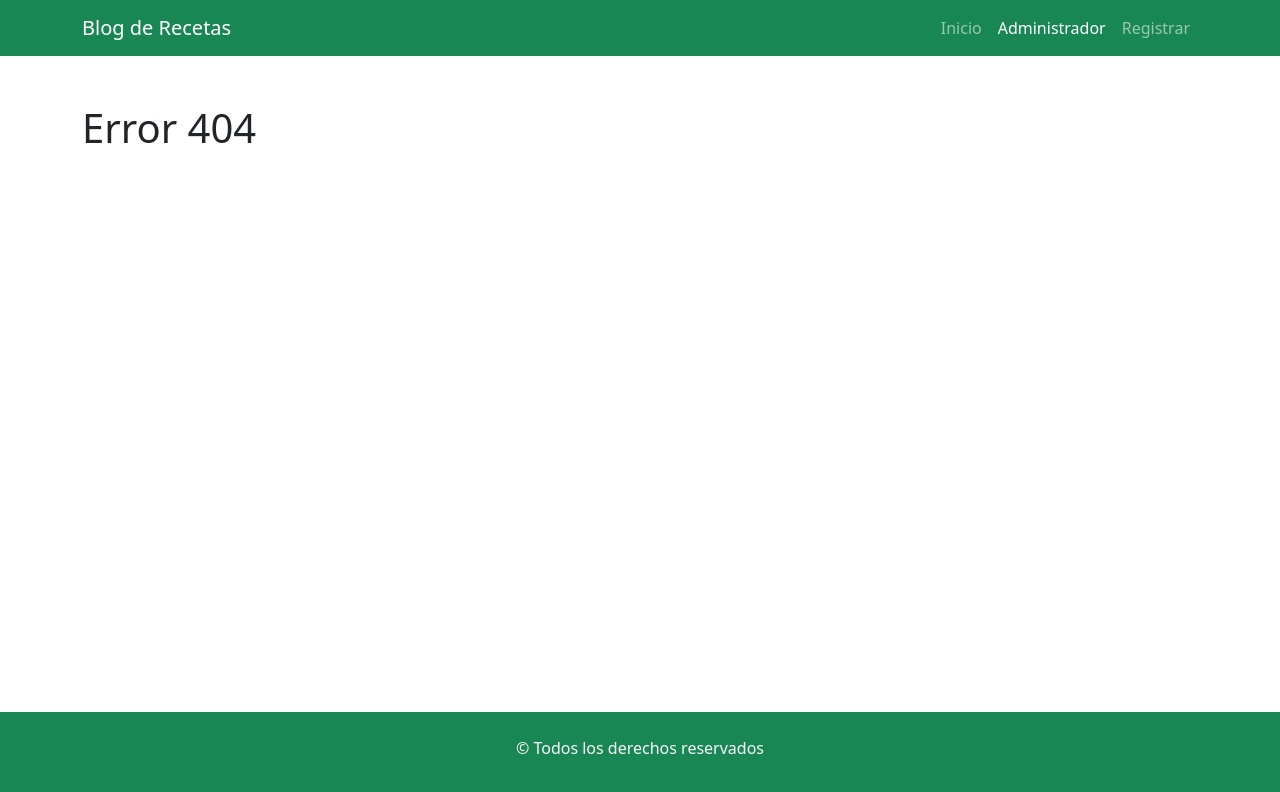
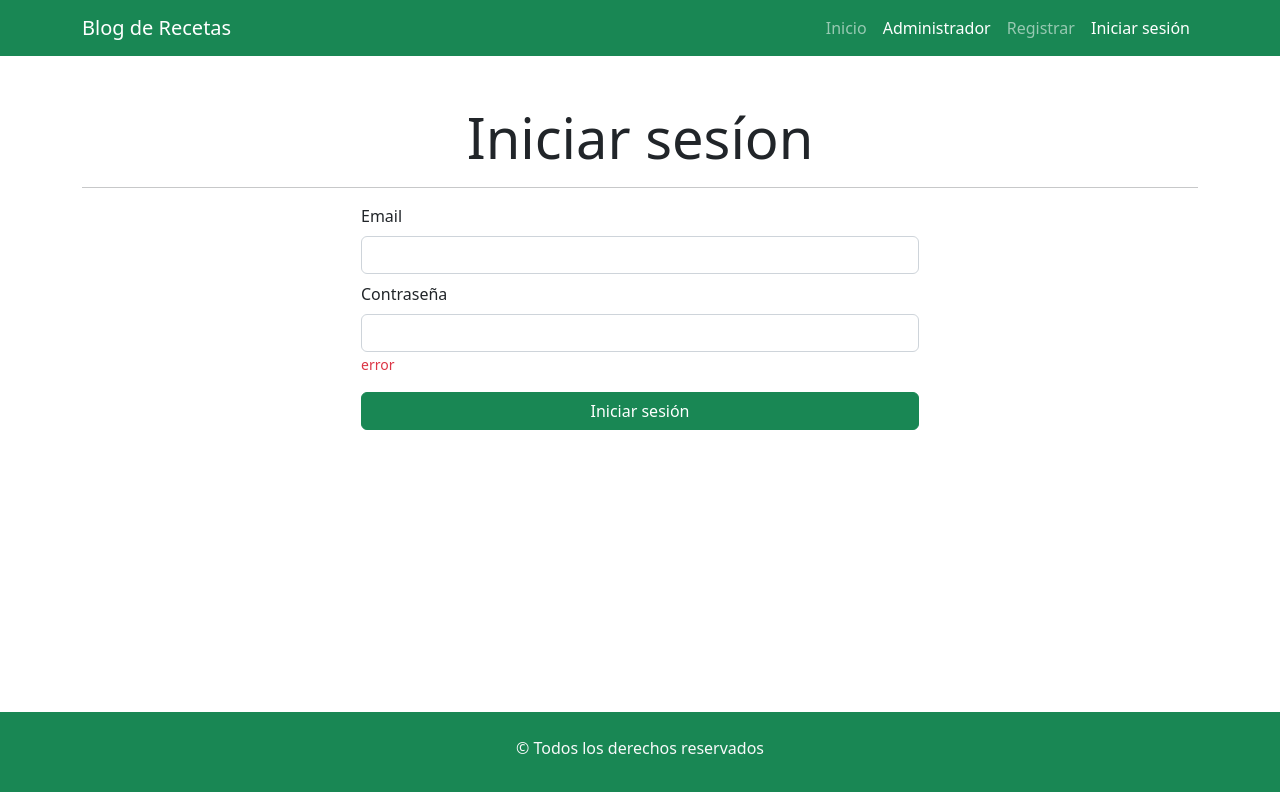
Before and after one commit to 22AGabriel/BlogRecetas-Frontend, a React (Create React App) app: page /administrar/login in a window 1280 px wide. Before the commit this address had no page. Shown: the top 792 px of the page. Built offline with nearby package versions, Linux system fonts and the light colour scheme.

Commit message:
maquetado de Login

```diff
--- a/src/App.jsx
+++ b/src/App.jsx
@@ -11,6 +11,7 @@ import Error404 from './components/views/Error404';
 import NavBar from './components/common/NavBar';
 import Footer from './components/common/Footer';
 import Registrar from './components/views/Registrar';
+import Login from './components/views/Login';
 
 function App() {
   return (
@@ -21,6 +22,7 @@ function App() {
         <Route exact path='/administrar' element={<Administrador/>} />
         <Route exact path='/detalle/:id' element={<DetalleReceta/>} />
         <Route exact path='/administrar/agregar' element={<AgregarReceta/>}/>
+        <Route exact path='/administrar/login' element={<Login/>}/>
         <Route exact path='/administrar/registrar' element={<Registrar/>}/>
         <Route exact path='/administrar/editar/:id' element={<EditarReceta/>}/>
         <Route exact path='*' element={<Error404/>} />
--- a/src/components/common/NavBar.jsx
+++ b/src/components/common/NavBar.jsx
@@ -21,6 +21,9 @@ const NavBar = () => {
               <NavLink to="/administrar/registrar" className={"nav-item nav-link"}>
                 Registrar
               </NavLink>
+              <NavLink to="/administrar/login" className={"nav-item nav-link"}>
+                Iniciar sesión
+              </NavLink>
             </Nav>
           </Navbar.Collapse>
         </Container>
--- /dev/null
+++ b/src/components/views/Login.jsx
@@ -0,0 +1,37 @@
+import React from "react";
+import { Button, Container, Form } from "react-bootstrap";
+
+const Login = () => {
+  return (
+    <Container className="my-5 mainSection">
+      <div className="text-center">
+        <h1 className="display-4">Iniciar sesíon</h1>
+        <hr />
+      </div>
+      <div className="d-flex justify-content-center">
+        <Form noValidate className="w-form">
+          <Form.Group className="mb-2">
+            <Form.Label>Email</Form.Label>
+            <Form.Control
+              type="email"
+            ></Form.Control>
+          </Form.Group>
+          <Form.Group className="mb-3">
+            <Form.Label>Contraseña</Form.Label>
+            <Form.Control
+              type="password"
+            ></Form.Control>
+            <Form.Text className="text-danger">
+              error
+            </Form.Text>
+          </Form.Group>
+          <Button className="w-100" variant="success" type="submit">
+            Iniciar sesión
+          </Button>
+        </Form>
+      </div>
+    </Container>
+  );
+};
+
+export default Login;
--- a/src/components/views/Registrar.jsx
+++ b/src/components/views/Registrar.jsx
@@ -30,7 +30,7 @@ const Registrar = () => {
         <hr />
       </div>
       <div className="d-flex justify-content-center">
-        <Form onSubmit={handleSubmit(onSubmit)} className="w-form">
+        <Form noValidate onSubmit={handleSubmit(onSubmit)} className="w-form">
         <Form.Group className="mb-2">
             <Form.Label>Nombre</Form.Label>
             <Form.Control
```
